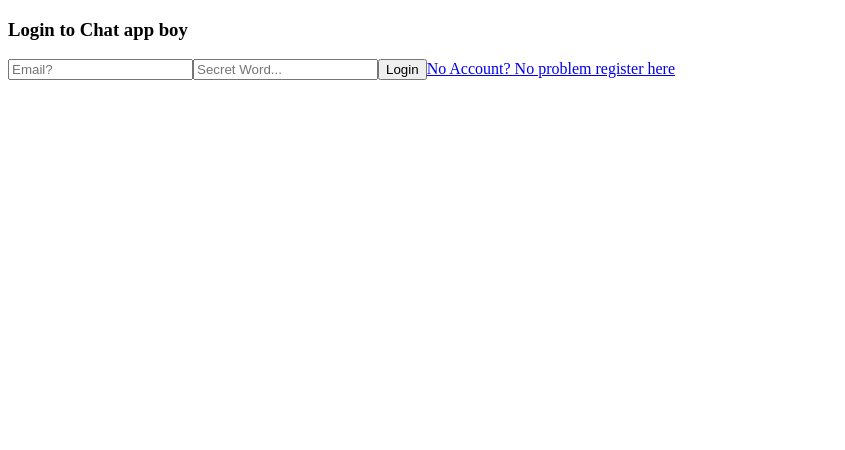
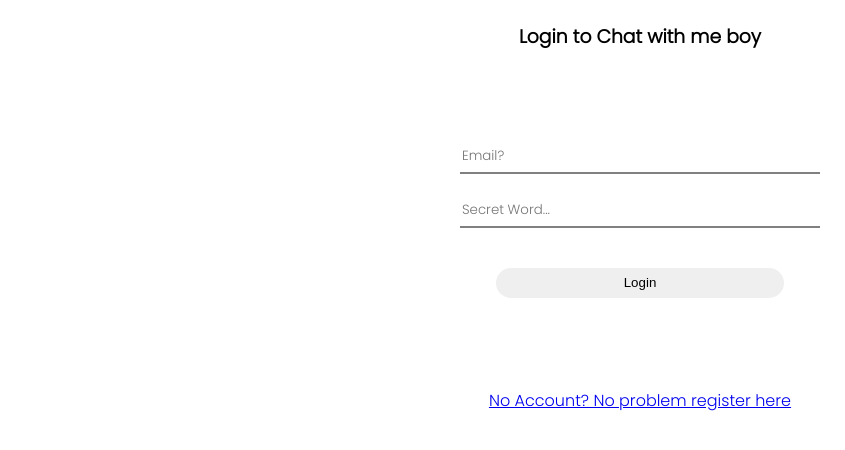
Before and after one commit to GabrieliusD/react-chat-app-client, a React (Create React App) app: page / in a window 1280 px wide. Shown: the top 450 px of the page, without its empty margins (0-845 px from the left). Built offline with nearby package versions, Linux system fonts and the light colour scheme.

Commit message:
login page layout

```diff
--- a/src/components/login/Login.jsx
+++ b/src/components/login/Login.jsx
@@ -1,12 +1,18 @@
 import React from "react";
-
+import "./login.css";
 export default function Login() {
   return (
-    <div>
-      <h3>Login to Chat app boy</h3>
-      <input type="text" placeholder="Email?" />
-      <input type="text" placeholder="Secret Word..." />
-      <button>Login</button>
+    <div className="loginWrapper">
+      <div className="loginTop">
+        <h3>Login to Chat with me boy</h3>
+      </div>
+      <div className="loginMid">
+        <input type="text" placeholder="Email?" />
+        <input type="text" placeholder="Secret Word..." />
+        <div className="inputWrapper">
+          <button>Login</button>
+        </div>
+      </div>
       <a href="/register">No Account? No problem register here</a>
     </div>
   );
--- a/src/components/login/login.css
+++ b/src/components/login/login.css
@@ -0,0 +1,49 @@
+@import url('https://fonts.googleapis.com/css2?family=Poppins:wght@300&display=swap');
+body{
+      font-family: 'Poppins', sans-serif;
+}
+
+.loginWrapper{
+    height: 400px;
+    width: 400px;
+    margin: auto;
+    display: flex;
+    flex-direction: column;
+    align-items: center;
+    justify-content: center;
+
+}
+
+.loginMid{
+    width: 90%;
+    display: flex;
+    flex-direction: column;
+    margin: 40px;
+    padding: 30px;
+
+
+}
+.loginMid input{
+    font-family: inherit;
+    margin-bottom: 20px;
+    height: 30px;
+    border: 0;
+    border-bottom: 2px solid gray;
+}
+.inputWrapper{
+    display: flex;
+    flex-direction: column;
+    align-items: center;
+    margin: 20px;
+}
+.inputWrapper button{
+    display: flex;
+    width: 90%;
+    height: 30px;
+    justify-content: center;
+    align-items: center;
+    border: 0;
+    outline: 0;
+    border-radius: 5em;
+    box-sizing: border-box;
+}
--- a/src/index.js
+++ b/src/index.js
@@ -6,6 +6,7 @@ import Login from "./components/login/Login";
 import { Route, BrowserRouter, Routes } from "react-router-dom";
 import Register from "./components/register/Register";
 import Dashboard from "./components/dashboard/Dashboard";
+
 const root = ReactDOM.createRoot(document.getElementById("root"));
 root.render(
   <React.StrictMode>
```
